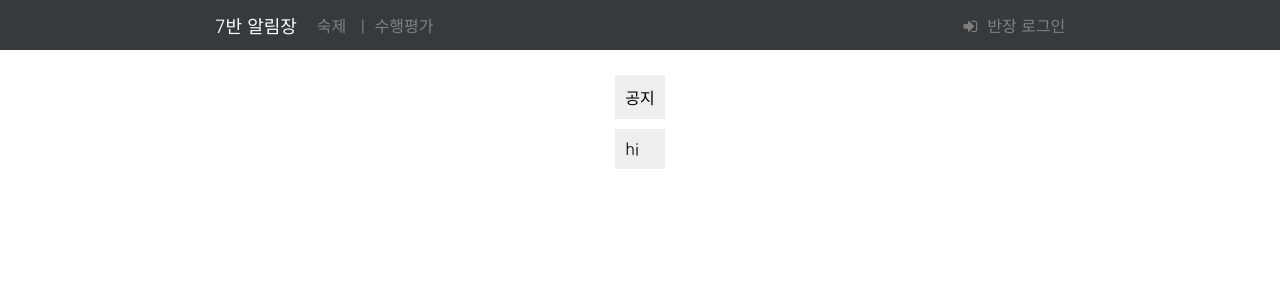
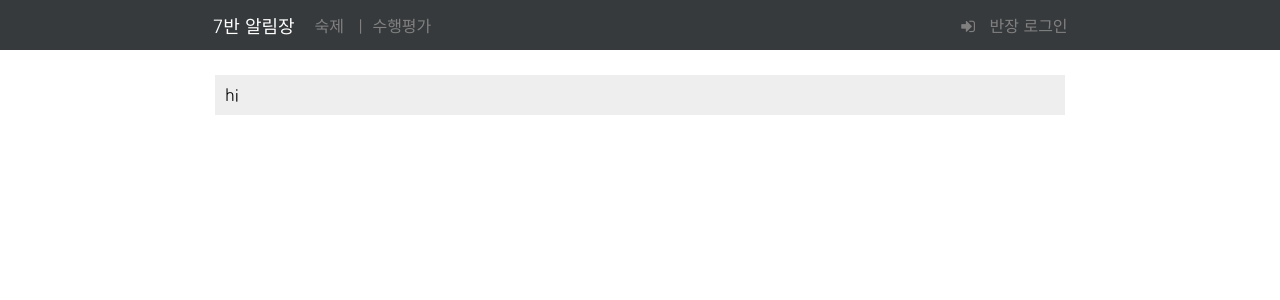
Before and after one commit to lalaalal/notice, a PHP site: page / in a window 1280 px wide. Shown: the top 300 px of the page. Run offline with PHP 8.4, Linux system fonts and the light colour scheme.

Commit message:
base code

```diff
--- /dev/null
+++ b/admin/login.php
@@ -0,0 +1,4 @@
+<?php
+$req = "login";
+require($_SERVER['DOCUMENT_ROOT'].'/index.php');
+?>
--- /dev/null
+++ b/body/header.php
@@ -0,0 +1,22 @@
+<div id="header_wrapper">
+  <header>
+    <span id="title">7반 알림장</span>
+    <span class="icon"></span>
+    <nav>
+      <ul>
+        <li class="menu">
+          <a class="link" href="#">숙제</a>
+        </li>
+        <li class="menu">
+          <a class="link" href="#">수행평가</a>
+        </li>
+      </ul>
+      <a class="link" href="/admin/<?= $sign ?>.php">
+        <?php
+        if ($sign == "login") echo "반장 로그인";
+        else echo "로그아웃";
+        ?>
+      </a>
+    </nav>
+  </header>
+</div>
--- /dev/null
+++ b/body/home.php
@@ -0,0 +1,5 @@
+<div id="content_wrapper">
+  <main class="content">
+    hi
+  </main>
+</div>
--- a/css/content.css
+++ b/css/content.css
@@ -3,18 +3,29 @@
 #content_wrapper {
   display: flex;
   flex-direction: column;
-  align-items: stretch;
+  align-items: center;
   padding: 20px 25px;
+  width: 100%;
 }
 
 .content {
   margin: 5px 0;
   padding: 10px;
+  width: 850px;
   background-color: #eee;
 }
 
 @media screen and (max-width: 940px) {
   #content_wrapper {
-    width: 100%;
+    align-items: stretch;
+  }
+  .content {
+    width: auto;
   }
 }
+
+@media screen and (max-width: 320px) {
+  .content {
+    font-size: 14px;
+  }
+}
--- a/css/header.css
+++ b/css/header.css
@@ -89,16 +89,13 @@
     z-index: 1;
   }
   nav {
-    transition-property: top;
+    transition-property: all;
     position: absolute;
     justify-content: flex-start;
     padding: 0 30px;
     width: 100%;
     z-index: -1;
-  }
-  .link {
     opacity: 0;
-    visibility: hidden;
   }
   ul {
     margin: 0 0 0 10px;
@@ -107,3 +104,9 @@
     content: '\e800';
   }
 }
+
+@media screen and (max-width: 320px) {
+  .link {
+    font-size: 14px;
+  }
+}
--- a/index.html
+++ /dev/null
@@ -1,40 +0,0 @@
-<!DOCTYPE html>
-<html lang="ko" dir="ltr">
-  <head>
-    <meta charset="utf-8">
-    <meta name="viewport" content="width=device-width, initial-scale=1.0">
-    <link rel="stylesheet" href="./css/master.css">
-    <link rel="stylesheet" href="./fontello/css/fontello.css">
-    <link href="https://fonts.googleapis.com/css?family=Nanum+Gothic" rel="stylesheet">
-    <script src="https://code.jquery.com/jquery-3.3.1.min.js" integrity="sha256-FgpCb/KJQlLNfOu91ta32o/NMZxltwRo8QtmkMRdAu8=" crossorigin="anonymous"></script>
-    <script src="./js/script.js"></script>
-    <title></title>
-  </head>
-  <body>
-    <div id="header_wrapper">
-      <header>
-        <span id="title">7반 알림장</span>
-        <span class="icon"></span>
-        <nav>
-          <ul>
-            <li class="menu">
-              <a class="link" href="#">숙제</a>
-            </li>
-            <li class="menu">
-              <a class="link" href="#">수행평가</a>
-            </li>
-          </ul>
-          <a class="link" href="./admin/login.php">반장 로그인</a>
-        </nav>
-      </header>
-    </div>
-    <div id="content_wrapper">
-      <main class="content">
-        <span>공지</span>
-      </main>
-      <article class="content">
-        hi
-      </article>
-    </div>
-  </body>
-</html>
--- /dev/null
+++ b/index.php
@@ -0,0 +1,23 @@
+<?php
+if (!isset($sign)) $sign = "login";
+if (!isset($req)) $req = "home";
+?>
+<!DOCTYPE html>
+<html lang="ko" dir="ltr">
+  <head>
+    <meta charset="utf-8">
+    <meta name="viewport" content="width=device-width, initial-scale=1.0">
+    <link rel="stylesheet" href="/css/master.css">
+    <link rel="stylesheet" href="/fontello/css/fontello.css">
+    <link href="https://fonts.googleapis.com/css?family=Nanum+Gothic" rel="stylesheet">
+    <script src="https://code.jquery.com/jquery-3.3.1.min.js" integrity="sha256-FgpCb/KJQlLNfOu91ta32o/NMZxltwRo8QtmkMRdAu8=" crossorigin="anonymous"></script>
+    <script src="/js/script.js"></script>
+    <title></title>
+  </head>
+  <body>
+    <?php
+    require($_SERVER['DOCUMENT_ROOT']."/body/header.php");
+    require($_SERVER['DOCUMENT_ROOT']."/body/{$req}.php");
+    ?>
+  </body>
+</html>
--- a/js/script.js
+++ b/js/script.js
@@ -4,25 +4,22 @@
   $('.icon').click(function() {
     if (toggle_menu) {
       $('#header_wrapper').css('height', '50px');
-      $('nav').css('top', '0');
-      $('.link').css('opacity', '0');
-      $('.link').css('visibility', 'hidden');
+      $('nav').css('top', '0').css('opacity', '0');
     } else {
       $('#header_wrapper').css('height', '90px');
-      $('nav').css('top', '40px');
-      $('.link').css('opacity', '1');
-      $('.link').css('visibility', 'visible');
+      $('nav').css('top', '40px').css('opacity', '1');
     }
     toggle_menu = !toggle_menu;
   });
 });
 
 $(window).resize(function() {
- if ($('header').width() > 900 ) {
-   $('.link').css('opacity', '1');
-   $('.link').css('visibility', 'visible');
+ if ($('header').width() > 880 ) {
+   $('nav').css('opacity', '1');
  } else {
-   $('.link').css('opacity', '0');
-   $('.link').css('visibility', 'hidden');
+   $('nav').css('opacity', '0');
  }
+ $('nav').css('top', '0');
+ $('#header_wrapper').css('height', '50px');
+ toggle_menu = false;
 });
```
Also changed, not shown: admin/index.php (added, +9 -0 lines), body/login.php (added, +7 -0 lines), admin/logout.php (added).
